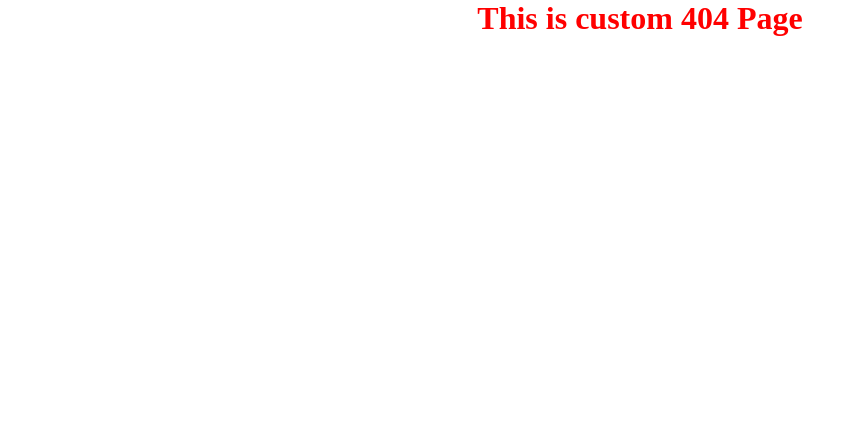
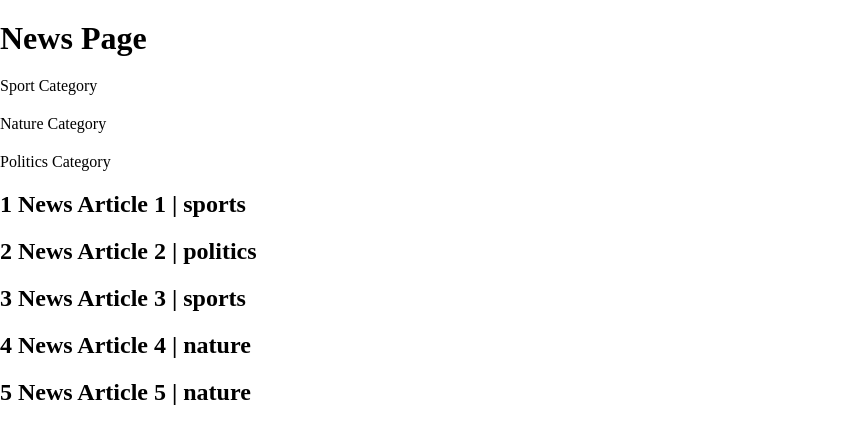
Before and after one commit to Ismoil00/NextJS__Tutorial-01, a Next.js app: page /news in a window 1280 px wide. Before the commit this address had no page. Shown: the top 444 px of the page, without its empty margins (0-865 px from the left). Built offline with nearby package versions, Linux system fonts and the light colour scheme; data requests are answered from the project's data file.

Commit message:
getServerSideProps() is done

```diff
--- a/db.json
+++ b/db.json
@@ -18,5 +18,37 @@
       "price": "80_000$",
       "description": "BMW Description"
     }
+  ],
+  "news": [
+    {
+      "id": 1,
+      "title": "News Article 1",
+      "description": "Description 1",
+      "category": "sports"
+    },
+    {
+      "id": 2,
+      "title": "News Article 2",
+      "description": "Description 2",
+      "category": "politics"
+    },
+    {
+      "id": 3,
+      "title": "News Article 3",
+      "description": "Description 3",
+      "category": "sports"
+    },
+    {
+      "id": 4,
+      "title": "News Article 4",
+      "description": "Description 4",
+      "category": "nature"
+    },
+    {
+      "id": 5,
+      "title": "News Article 5",
+      "description": "Description 5",
+      "category": "nature"
+    }
   ]
 }
--- a/src/pages/cars/[carId].tsx
+++ b/src/pages/cars/[carId].tsx
@@ -22,7 +22,7 @@ export default function EachCar({ car }: any) {
 // Regeneration can fail and for such cases the previous cashded HTML+JSON files are served till the subsequent successful regeneration;
 export async function getStaticProps(context: any) {
   const { params } = context;
-  const response = await fetch(`http://localhost:3001/cars/${params.carID}`);
+  const response = await fetch(`http://localhost:4000/cars/${params.carID}`);
   const data = await response.json();
 
   console.log(`Regenerating for ${params.carID}`)
--- a/src/pages/cars/index.tsx
+++ b/src/pages/cars/index.tsx
@@ -27,7 +27,7 @@ export default function Cars({ cars }: any) {
 }
 
 export async function getStaticProps() {
-  const response = await fetch("http://localhost:3001/cars");
+  const response = await fetch("http://localhost:4000/cars");
   const data = await response.json();
 
   console.log("Generating or Regenarating the file");
--- a/src/pages/index.tsx
+++ b/src/pages/index.tsx
@@ -49,6 +49,9 @@ function Home() {
       <Link href="/cars">
         <h1>Cars Page</h1>
       </Link>
+      <Link href="/news">
+        <h1>News Page</h1>
+      </Link>
       <Link href="/products">
         <button style={style}>Place Order</button>
       </Link>
--- /dev/null
+++ b/src/pages/news/index.tsx
@@ -0,0 +1,47 @@
+import Link from "next/link";
+
+const News = ({ news }: any) => {
+  const style = { marginTop: "20px" }
+
+  return (
+    <>
+      <h1 style={style}>News Page</h1>
+      <Link href={"news/sports"}>
+      <p style={style}>Sport Category</p>
+      </Link>
+      <Link href={"news/nature"}>
+      <p style={style}>Nature Category</p>
+      </Link>
+      <Link href={"news/politics"}>
+      <p style={style}>Politics Category</p>
+      </Link>
+      {news.map((n: any) => {
+        return (
+          <div key={n.id} style={style}>
+            <h2>{n.id} {n.title} | {n.category}</h2>
+          </div>
+        )
+      })}
+    </>
+  )
+}
+
+export default News;
+
+// This getServerSideProps is only for Server-Side and won't make it to the Client-Side;
+// Since it doesn't run on Clien-Side we can make API calls and querying of Database;
+// It doesn't run outside of this page and doesn't run at build-time either but instead runs only at request/runtime time;
+// Since it runs at run-time it does not generate any HTML files on the server. It Pre-renders JS file and sends it to the Browser;
+// With getServerSideProps() you have access to incoming request, which is unlike getStaticProps();
+export async function getServerSideProps() {
+  const res = await fetch("http://localhost:4000/news");
+  const data = await res.json();
+
+  console.log(`Pre-rendering the News Page`);
+
+  return {
+    props: {
+      news: data,
+    }
+  }
+}
```
Also changed, not shown: src/pages/news/[category].tsx (added, +44 -0 lines).
